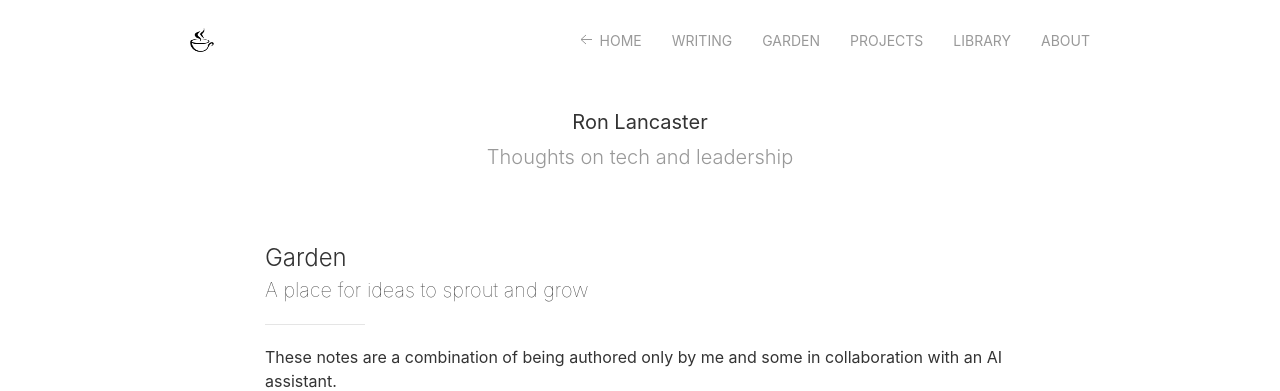
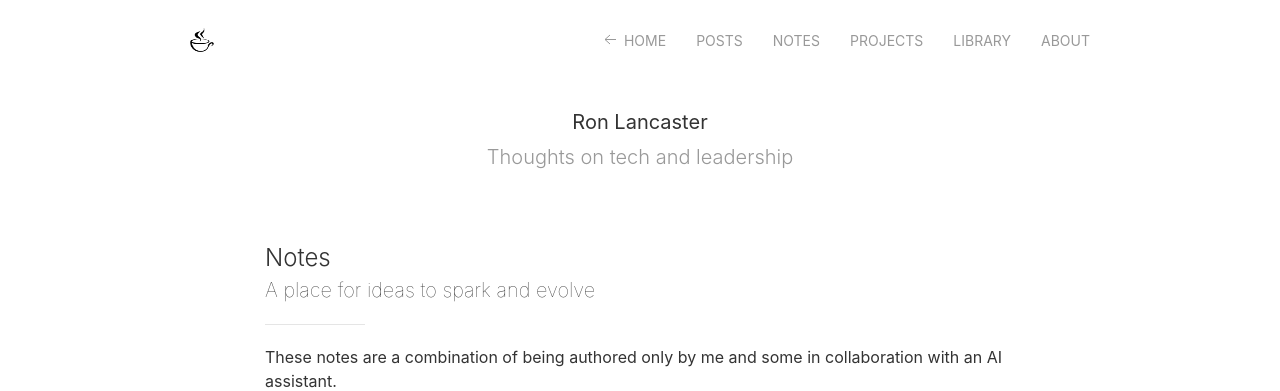
Before and after one commit to nyvyn/nyvyn.github.io, a Jekyll site: the page built from _pages/notes.markdown, in a window 1280 px wide. Shown: the top 391 px of the page. Built offline with Jekyll 4.4.1, drawn with Linux system fonts in a browser that asks for light colours; nearby versions of some CDN libraries.

Commit message:
Update menu and pages to rename sections for clarity
Renamed "Writing" to "Posts" and "Garden" to "Notes" across the menu and respective pages. This enhances consistency and better reflects the purpose of each section.

```diff
--- a/_data/menu.yaml
+++ b/_data/menu.yaml
@@ -1,7 +1,7 @@
 docs:
-  - title: Writing
+  - title: Posts
     url: posts
-  - title: Garden
+  - title: Notes
     url: notes
   - title: Projects
     url: projects
--- a/_pages/notes.markdown
+++ b/_pages/notes.markdown
@@ -1,14 +1,14 @@
 ---
 layout: page
-title: Garden
+title: Notes
 permalink: /notes
 ---
 
 <h4 class="uk-text-large uk-text-light uk-margin-remove-bottom">
-    Garden
+    Notes
 </h4>
 <h4 class="uk-text-lighter uk-margin-remove-top">
-    A place for ideas to sprout and grow
+    A place for ideas to spark and evolve
 </h4>
 <hr class="uk-divider-small">
 
--- a/_pages/posts.markdown
+++ b/_pages/posts.markdown
@@ -1,11 +1,11 @@
 ---
 layout: page
-title: Writing
+title: Posts
 permalink: /posts
 ---
 
 <h4 class="uk-text-large uk-text-light uk-margin-remove-bottom">
-    Writing
+    Posts
 </h4>
 <h4 class="uk-text-lighter uk-margin-remove-top">
     Thoughts and ideas; rarely rants
```
